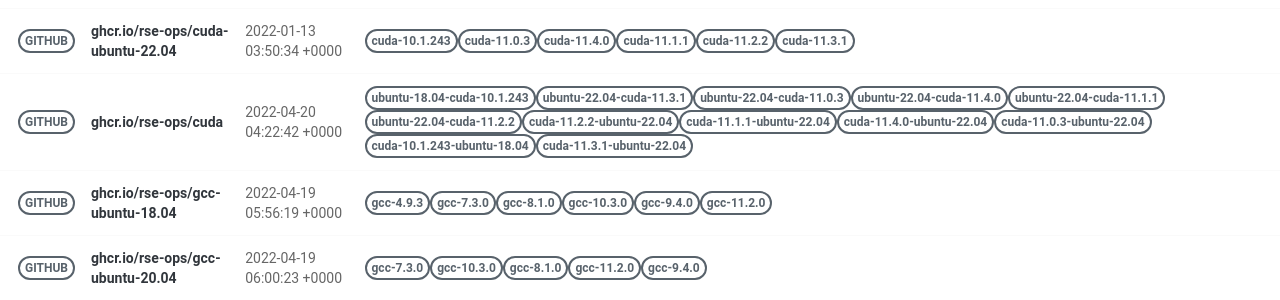
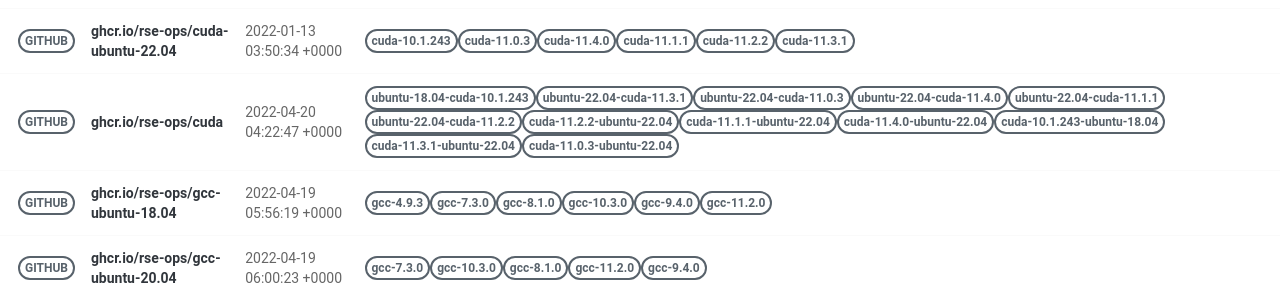
Before and after one commit to rse-ops/docker-images, a Jekyll site: the page built from pages/index.md, in a window 1280 px wide. Shown: the part 421-721 px from the top of the page. Built offline with Jekyll 4.4.1, drawn with Linux system fonts in a browser that asks for light colours; nearby versions of some CDN libraries.

Commit message:
Automated push to update library 2022-04-20

```diff
--- a/_library/ghcr.io-rse-ops-cuda.md
+++ b/_library/ghcr.io-rse-ops-cuda.md
@@ -1,7 +1,7 @@
 ---
 layout: container
 name: ghcr.io/rse-ops/cuda
-updated_at: 2022-04-20 04:22:42.252007
+updated_at: 2022-04-20 04:22:47.557486
 
 
 container_url: https://github.com/orgs/rse-ops/packages/container/package/cuda
@@ -33,14 +33,14 @@ versions:
  - tag: cuda-11.4.0-ubuntu-22.04
    dockerfile: https://github.com/rse-ops/docker-images/blob/main/ubuntu/cuda/Dockerfile
    manifest: https://crane.ggcr.dev/manifest/ghcr.io/rse-ops/cuda:cuda-11.4.0-ubuntu-22.04
- - tag: cuda-11.0.3-ubuntu-22.04
-   dockerfile: https://github.com/rse-ops/docker-images/blob/main/ubuntu/cuda/Dockerfile
-   manifest: https://crane.ggcr.dev/manifest/ghcr.io/rse-ops/cuda:cuda-11.0.3-ubuntu-22.04
  - tag: cuda-10.1.243-ubuntu-18.04
    dockerfile: https://github.com/rse-ops/docker-images/blob/main/ubuntu/cuda/Dockerfile
    manifest: https://crane.ggcr.dev/manifest/ghcr.io/rse-ops/cuda:cuda-10.1.243-ubuntu-18.04
  - tag: cuda-11.3.1-ubuntu-22.04
    dockerfile: https://github.com/rse-ops/docker-images/blob/main/ubuntu/cuda/Dockerfile
    manifest: https://crane.ggcr.dev/manifest/ghcr.io/rse-ops/cuda:cuda-11.3.1-ubuntu-22.04
+ - tag: cuda-11.0.3-ubuntu-22.04
+   dockerfile: https://github.com/rse-ops/docker-images/blob/main/ubuntu/cuda/Dockerfile
+   manifest: https://crane.ggcr.dev/manifest/ghcr.io/rse-ops/cuda:cuda-11.0.3-ubuntu-22.04
 
 ---
```
